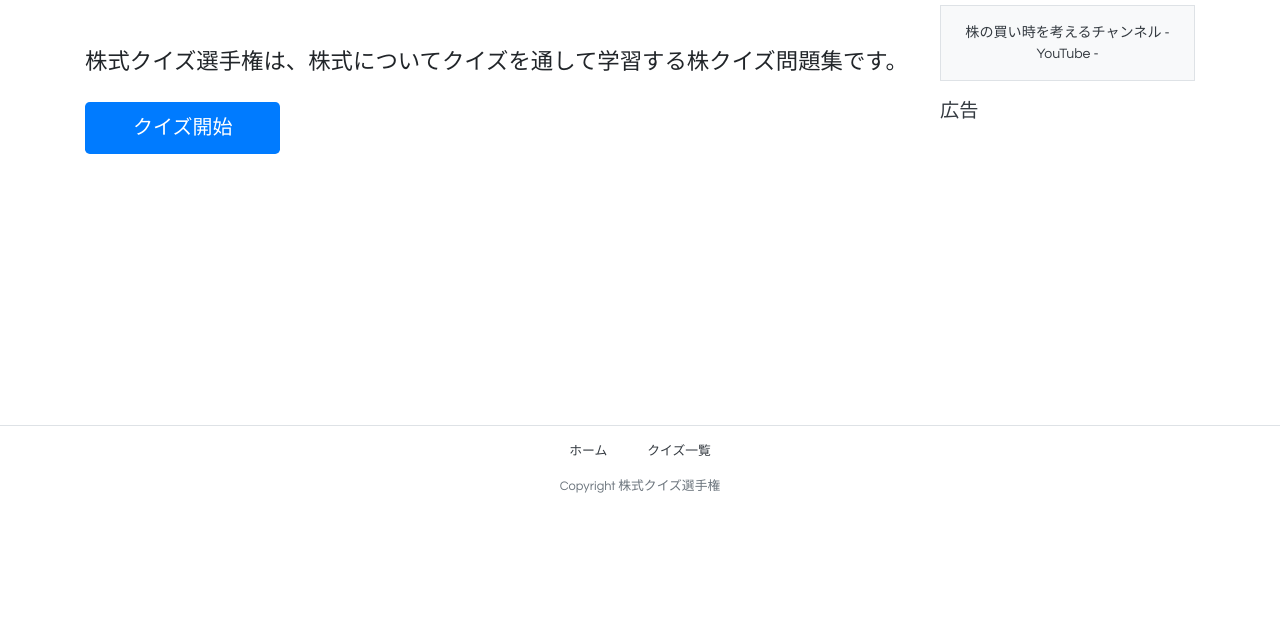
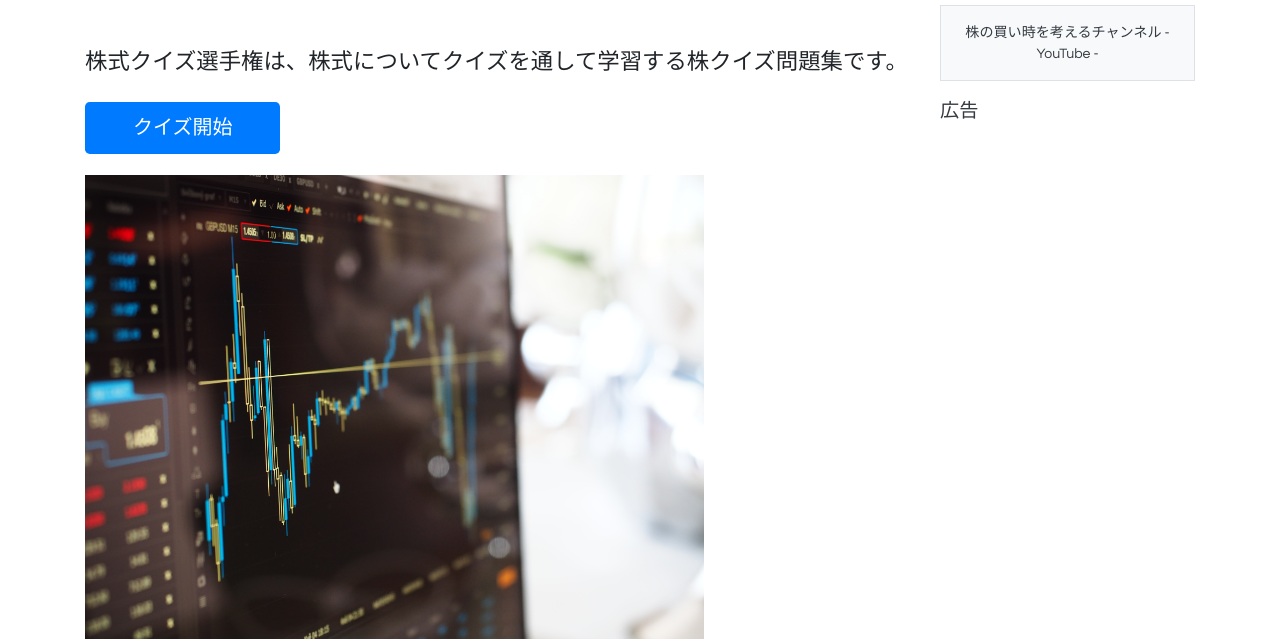
Before and after one commit to ZenUnt/CapitalQuizSample, a plain HTML site: page index.html in a window 1280 px wide. Shown: the part 175-816 px from the top of the page. Drawn offline with nearby package versions, Linux system fonts and the light colour scheme.

Commit message:
ホームに画像を追加。

```diff
--- a/index.html
+++ b/index.html
@@ -36,7 +36,8 @@
           <div class="py-2 my-4">
               <a href="q1.html" class="select-btn btn-primary btn-lg px-5 py-3">クイズ開始</a>
           </div>
-          <div style="height:250px"></div>
+          <img src="Images/chart.jpg" class="w-75">
+          <div style="height:200px"></div>
 
         </div>
         <div class="col-lg-3">
```
Also changed, not shown: Images/chart.jpg (added), 4 other files.
